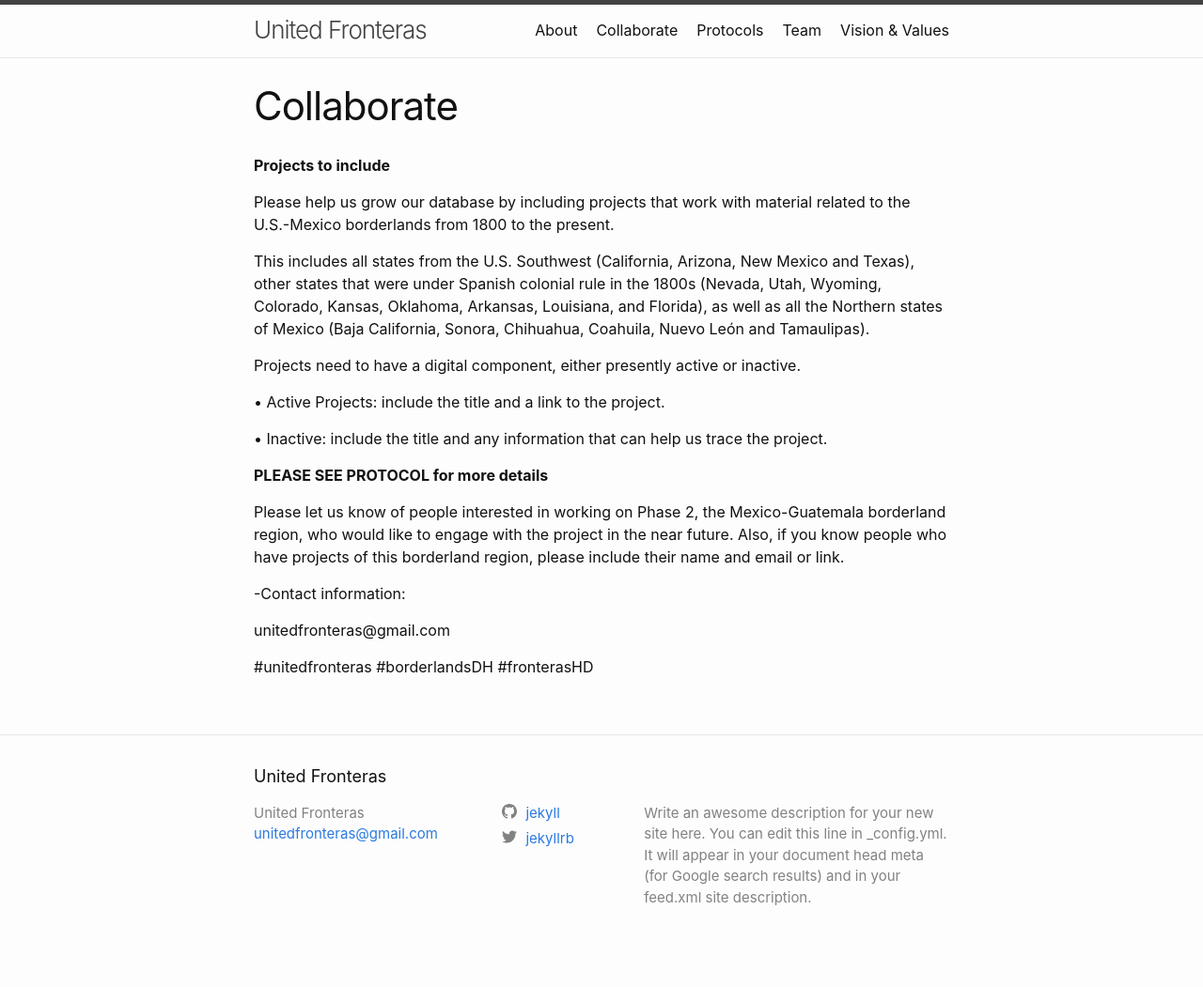
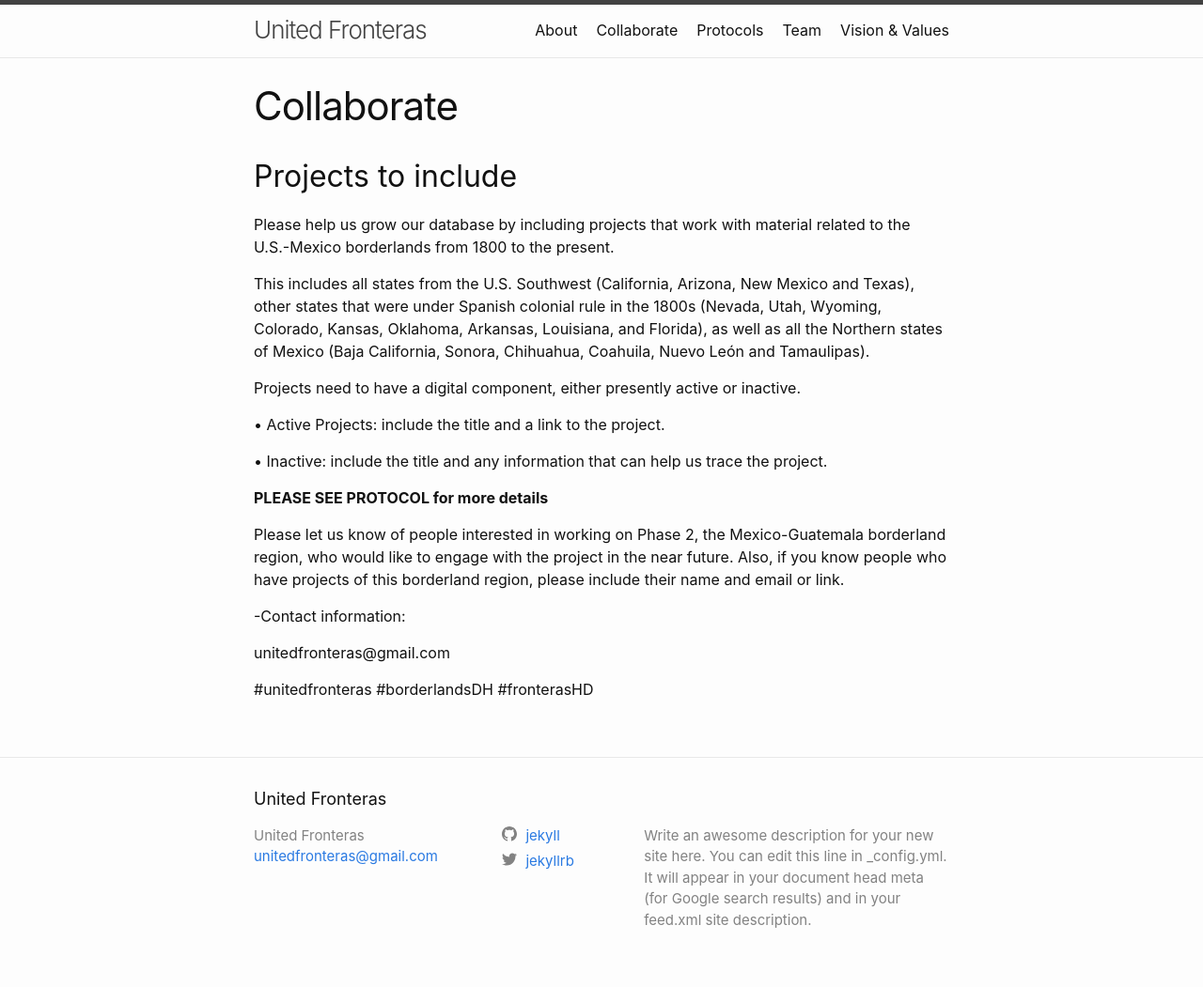
Before and after one commit to sferna109/United-Fronteras-, a Jekyll site: the page built from collaborate.md, in a window 1280 px wide. Shown: the whole page at 94% size. Built offline with Jekyll 4.4.1, drawn with Linux system fonts in a browser that asks for light colours; before the commit the page ends 1027 px from its top, so only the background shows below that.

```diff
--- a/collaborate.md
+++ b/collaborate.md
@@ -4,7 +4,7 @@ title: Collaborate
 permalink: /collaborate/
 ---
 
-**Projects to include**
+## Projects to include
 
 Please help us grow our database by including projects that work with material related to the U.S.-Mexico borderlands from 1800 to the present.
 
```
